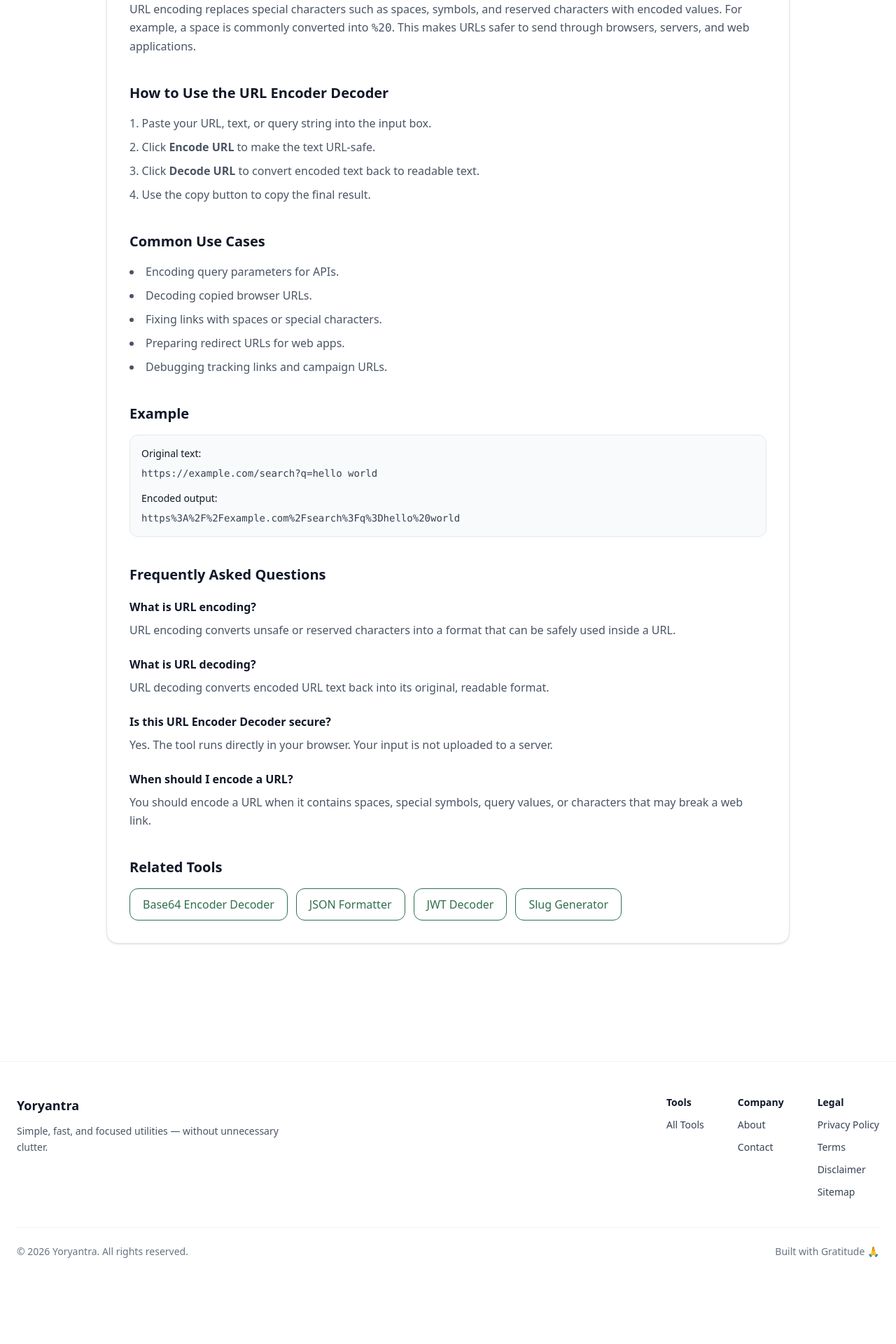
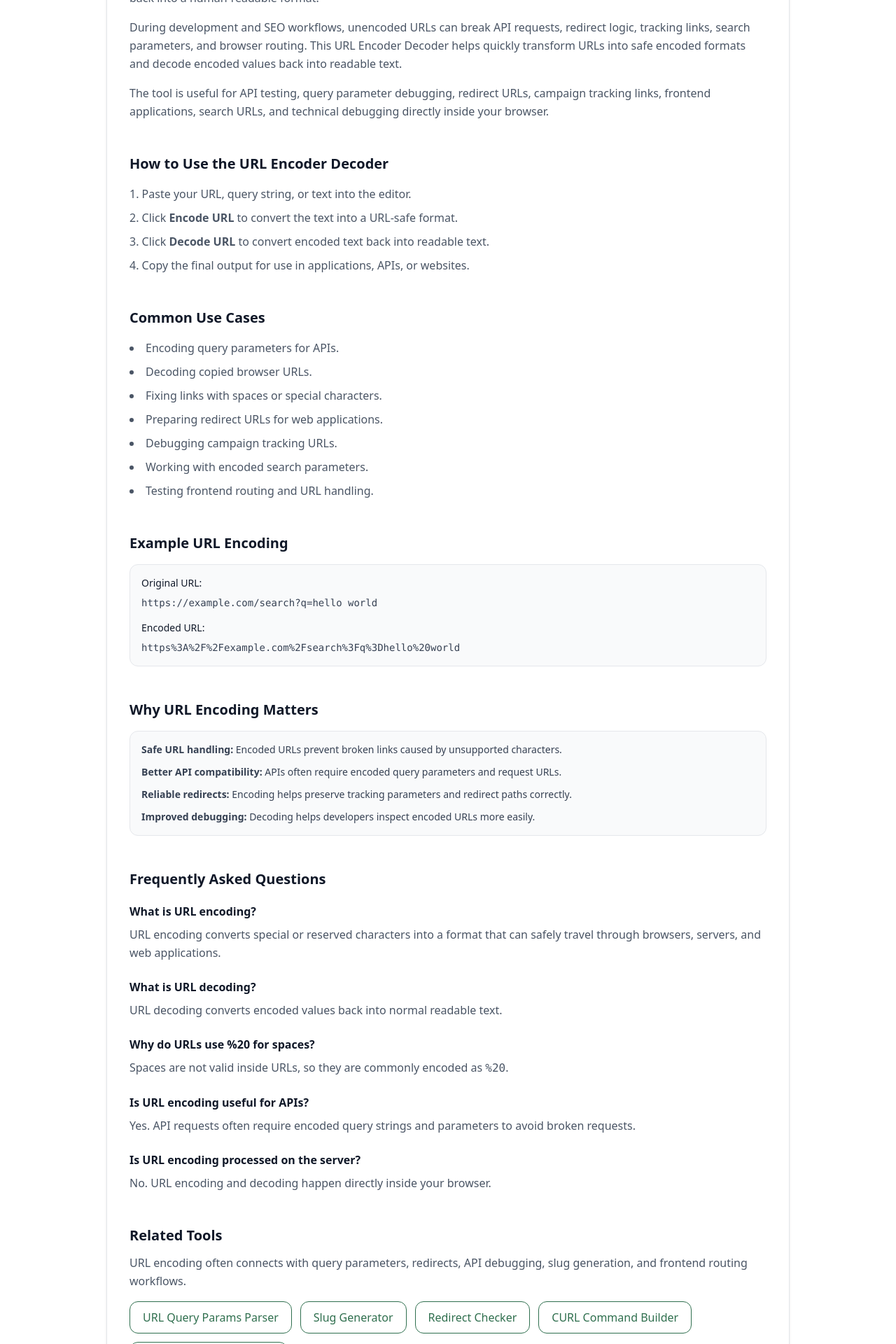
Before and after one commit to vaarunsonawwane-ops/yoryantra-new, a Next.js app: page /tools/url-encoder in a window 1280 px wide. Shown: the part 1220-3140 px from the top of the page at 70% size. Before the commit the page ends 3066 px from the top, so only its background shows below. Built offline with nearby package versions, Linux system fonts and the light colour scheme.

Commit message:
URL Encoder Decoder SEO Update

```diff
--- a/app/tools/url-encoder/ToolClient.tsx
+++ b/app/tools/url-encoder/ToolClient.tsx
@@ -56,24 +56,33 @@ export default function ToolClient() {
 
       {/* ACTIONS */}
       <div className="mt-5 flex flex-wrap gap-3">
-        <button onClick={encodeURL} className="yoryantra-btn">
+        <button
+          onClick={encodeURL}
+          className="yoryantra-btn"
+        >
           Encode URL
         </button>
 
-        <button onClick={decodeURL} className="yoryantra-btn-outline">
+        <button
+          onClick={decodeURL}
+          className="yoryantra-btn-outline"
+        >
           Decode URL
         </button>
 
-        <button onClick={resetAll} className="yoryantra-btn-outline">
+        <button
+          onClick={resetAll}
+          className="yoryantra-btn-outline"
+        >
           Reset
         </button>
       </div>
 
       {/* ERROR */}
       {error && (
-        <p className="mt-4 text-sm font-medium text-red-500">
+        <div className="mt-6 rounded-xl border border-red-200 bg-red-50 p-4 text-sm text-red-700">
           {error}
-        </p>
+        </div>
       )}
 
       {/* OUTPUT */}
@@ -85,7 +94,9 @@ export default function ToolClient() {
 
           {output && (
             <button
-              onClick={() => navigator.clipboard.writeText(output)}
+              onClick={() =>
+                navigator.clipboard.writeText(output)
+              }
               className="yoryantra-btn-outline text-sm"
             >
               Copy
@@ -94,29 +105,38 @@ export default function ToolClient() {
         </div>
 
         <pre className="yoryantra-output overflow-auto text-sm min-h-[180px] whitespace-pre-wrap break-words">
-          {output || "Encoded or decoded URL output will appear here..."}
+          {output ||
+            "Encoded or decoded URL output will appear here..."}
         </pre>
       </div>
 
       {/* SEO CONTENT */}
-      <section className="mt-12 border-t border-gray-200 pt-10 space-y-10">
+      <section className="mt-12 border-t border-gray-200 pt-10 space-y-12">
         <div>
           <h2 className="text-2xl font-semibold text-gray-900">
-            What is URL Encoder Decoder?
+            Encoding and Decoding URLs Without Breaking Links
           </h2>
 
           <p className="mt-4 text-gray-600 leading-relaxed">
-            URL Encoder Decoder helps you convert normal text into a
-            URL-safe format and decode encoded URLs back into readable text.
-            It is useful when working with links, query parameters, APIs,
-            redirects, tracking URLs, and web forms.
+            URL encoding helps browsers, APIs, servers, and web applications
+            safely process links that contain spaces, special characters,
+            symbols, Unicode text, query parameters, and reserved URL values.
+            URL decoding converts encoded text back into a human-readable
+            format.
           </p>
 
           <p className="mt-4 text-gray-600 leading-relaxed">
-            URL encoding replaces special characters such as spaces, symbols,
-            and reserved characters with encoded values. For example, a space
-            is commonly converted into <code>%20</code>. This makes URLs safer
-            to send through browsers, servers, and web applications.
+            During development and SEO workflows, unencoded URLs can break API
+            requests, redirect logic, tracking links, search parameters, and
+            browser routing. This URL Encoder Decoder helps quickly transform
+            URLs into safe encoded formats and decode encoded values back into
+            readable text.
+          </p>
+
+          <p className="mt-4 text-gray-600 leading-relaxed">
+            The tool is useful for API testing, query parameter debugging,
+            redirect URLs, campaign tracking links, frontend applications,
+            search URLs, and technical debugging directly inside your browser.
           </p>
         </div>
 
@@ -126,10 +146,23 @@ export default function ToolClient() {
           </h2>
 
           <ol className="mt-4 list-decimal list-inside space-y-2 text-gray-600 leading-relaxed">
-            <li>Paste your URL, text, or query string into the input box.</li>
-            <li>Click <strong>Encode URL</strong> to make the text URL-safe.</li>
-            <li>Click <strong>Decode URL</strong> to convert encoded text back to readable text.</li>
-            <li>Use the copy button to copy the final result.</li>
+            <li>
+              Paste your URL, query string, or text into the editor.
+            </li>
+
+            <li>
+              Click <strong>Encode URL</strong> to convert the text into a
+              URL-safe format.
+            </li>
+
+            <li>
+              Click <strong>Decode URL</strong> to convert encoded text back
+              into readable text.
+            </li>
+
+            <li>
+              Copy the final output for use in applications, APIs, or websites.
+            </li>
           </ol>
         </div>
 
@@ -140,28 +173,72 @@ export default function ToolClient() {
 
           <ul className="mt-4 list-disc list-inside space-y-2 text-gray-600 leading-relaxed">
             <li>Encoding query parameters for APIs.</li>
+
             <li>Decoding copied browser URLs.</li>
+
             <li>Fixing links with spaces or special characters.</li>
-            <li>Preparing redirect URLs for web apps.</li>
-            <li>Debugging tracking links and campaign URLs.</li>
+
+            <li>Preparing redirect URLs for web applications.</li>
+
+            <li>Debugging campaign tracking URLs.</li>
+
+            <li>Working with encoded search parameters.</li>
+
+            <li>Testing frontend routing and URL handling.</li>
           </ul>
         </div>
 
         <div>
           <h2 className="text-xl font-semibold text-gray-900">
-            Example
+            Example URL Encoding
           </h2>
 
           <div className="mt-4 rounded-xl border border-gray-200 bg-gray-50 p-4 text-sm text-gray-700">
-            <p className="font-medium text-gray-900">Original text:</p>
+            <p className="font-medium text-gray-900">
+              Original URL:
+            </p>
+
             <pre className="mt-2 whitespace-pre-wrap break-words">
-              https://example.com/search?q=hello world
+https://example.com/search?q=hello world
             </pre>
 
-            <p className="mt-4 font-medium text-gray-900">Encoded output:</p>
+            <p className="mt-4 font-medium text-gray-900">
+              Encoded URL:
+            </p>
+
             <pre className="mt-2 whitespace-pre-wrap break-words">
-              https%3A%2F%2Fexample.com%2Fsearch%3Fq%3Dhello%20world
+https%3A%2F%2Fexample.com%2Fsearch%3Fq%3Dhello%20world
             </pre>
+          </div>
+        </div>
+
+        <div>
+          <h2 className="text-xl font-semibold text-gray-900">
+            Why URL Encoding Matters
+          </h2>
+
+          <div className="mt-4 rounded-xl border border-gray-200 bg-gray-50 p-4 text-sm text-gray-700">
+            <ul className="space-y-3">
+              <li>
+                <strong>Safe URL handling:</strong> Encoded URLs prevent broken
+                links caused by unsupported characters.
+              </li>
+
+              <li>
+                <strong>Better API compatibility:</strong> APIs often require
+                encoded query parameters and request URLs.
+              </li>
+
+              <li>
+                <strong>Reliable redirects:</strong> Encoding helps preserve
+                tracking parameters and redirect paths correctly.
+              </li>
+
+              <li>
+                <strong>Improved debugging:</strong> Decoding helps developers
+                inspect encoded URLs more easily.
+              </li>
+            </ul>
           </div>
         </div>
 
@@ -175,9 +252,11 @@ export default function ToolClient() {
               <h3 className="font-semibold text-gray-900">
                 What is URL encoding?
               </h3>
+
               <p className="mt-2 text-gray-600 leading-relaxed">
-                URL encoding converts unsafe or reserved characters into a
-                format that can be safely used inside a URL.
+                URL encoding converts special or reserved characters into a
+                format that can safely travel through browsers, servers, and web
+                applications.
               </p>
             </div>
 
@@ -185,29 +264,43 @@ export default function ToolClient() {
               <h3 className="font-semibold text-gray-900">
                 What is URL decoding?
               </h3>
+
               <p className="mt-2 text-gray-600 leading-relaxed">
-                URL decoding converts encoded URL text back into its original,
-                readable format.
+                URL decoding converts encoded values back into normal readable
+                text.
               </p>
             </div>
 
             <div>
               <h3 className="font-semibold text-gray-900">
-                Is this URL Encoder Decoder secure?
+                Why do URLs use %20 for spaces?
               </h3>
+
               <p className="mt-2 text-gray-600 leading-relaxed">
-                Yes. The tool runs directly in your browser. Your input is not
-                uploaded to a server.
+                Spaces are not valid inside URLs, so they are commonly encoded
+                as <code>%20</code>.
               </p>
             </div>
 
             <div>
               <h3 className="font-semibold text-gray-900">
-                When should I encode a URL?
+                Is URL encoding useful for APIs?
               </h3>
+
               <p className="mt-2 text-gray-600 leading-relaxed">
-                You should encode a URL when it contains spaces, special
-                symbols, query values, or characters that may break a web link.
+                Yes. API requests often require encoded query strings and
+                parameters to avoid broken requests.
+              </p>
+            </div>
+
+            <div>
+              <h3 className="font-semibold text-gray-900">
+                Is URL encoding processed on the server?
+              </h3>
+
+              <p className="mt-2 text-gray-600 leading-relaxed">
+                No. URL encoding and decoding happen directly inside your
+                browser.
               </p>
             </div>
           </div>
@@ -218,21 +311,45 @@ export default function ToolClient() {
             Related Tools
           </h2>
 
+          <p className="mt-3 text-gray-600 leading-relaxed">
+            URL encoding often connects with query parameters, redirects, API
+            debugging, slug generation, and frontend routing workflows.
+          </p>
+
           <div className="mt-4 flex flex-wrap gap-3">
-            <Link href="/tools/base64-encoder-decoder" className="yoryantra-btn-outline">
-              Base64 Encoder Decoder
+            <Link
+              href="/tools/url-query-params-parser"
+              className="yoryantra-btn-outline"
+            >
+              URL Query Params Parser
             </Link>
 
-            <Link href="/tools/json-formatter" className="yoryantra-btn-outline">
-              JSON Formatter
+            <Link
+              href="/tools/slug-generator"
+              className="yoryantra-btn-outline"
+            >
+              Slug Generator
             </Link>
 
-            <Link href="/tools/jwt-decoder" className="yoryantra-btn-outline">
-              JWT Decoder
+            <Link
+              href="/tools/redirect-checker"
+              className="yoryantra-btn-outline"
+            >
+              Redirect Checker
             </Link>
 
-            <Link href="/tools/slug-generator" className="yoryantra-btn-outline">
-              Slug Generator
+            <Link
+              href="/tools/curl-command-builder"
+              className="yoryantra-btn-outline"
+            >
+              CURL Command Builder
+            </Link>
+
+            <Link
+              href="/tools/base64-encoder-decoder"
+              className="yoryantra-btn-outline"
+            >
+              Base64 Encoder Decoder
             </Link>
           </div>
         </div>
```
